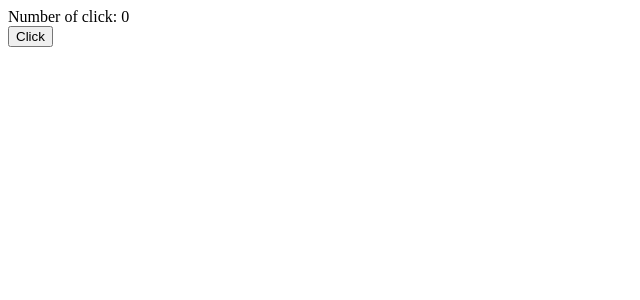
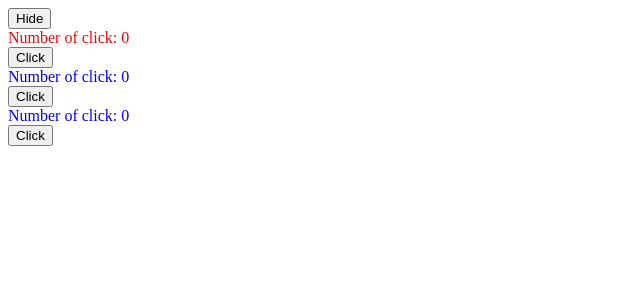
Before and after one commit to kimbumi/playground, a React (Create React App) app in the folder react-three/: page / in a window 1280 px wide. Shown: the top 300 px of the page, without its empty margins (0-640 px from the left). Built offline with nearby package versions, Linux system fonts and the light colour scheme.

Commit message:
learn props

```diff
--- a/react-three/src/App.js
+++ b/react-three/src/App.js
@@ -1,9 +1,22 @@
+import { useState } from 'react';
 import Clicker from './Clicker'
 
 export default function App() {
+  const [hasClicker, setHasClicker] = useState(true)
+  const toggleClick = () => {
+    setHasClicker(!hasClicker)
+  }
+
   return (
     <>
-      <Clicker />
+      <button onClick={toggleClick}>{hasClicker ? "Hide":"Show"}</button>
+      { hasClicker ?
+      <>
+        <Clicker clickerName="a" color="red"/>
+        <Clicker clickerName="b" />
+        <Clicker clickerName="c" />
+      </>
+      : null}
     </>
   );
 }
--- a/react-three/src/Clicker.js
+++ b/react-three/src/Clicker.js
@@ -1,18 +1,21 @@
 import { useEffect, useState } from 'react';
 
-export default function Clicker() {
-    const [count, setCount] = useState(localStorage.getItem("count") ? parseInt(localStorage.getItem("count")) : 0)
-
-    // useEffect(()=>{
-    // },[])
+export default function Clicker({clickerName,color ="blue"}) {
+  const [count, setCount] = useState(localStorage.getItem(clickerName) ? parseInt(localStorage.getItem(clickerName)) : 0)
 
     useEffect(()=>{
-      localStorage.setItem("count", count)
+      return () => {
+        localStorage.removeItem(clickerName)
+      }
+    },[])
+
+    useEffect(()=>{
+      localStorage.setItem(clickerName, count)
     },[count])
 
     return (
     <>
-        <div>Number of click: {count}</div>
+        <div style={{color: color}}>Number of click: {count}</div>
         <button onClick={()=>{
             setCount(count + 1)
         }}>Click</button>
```
